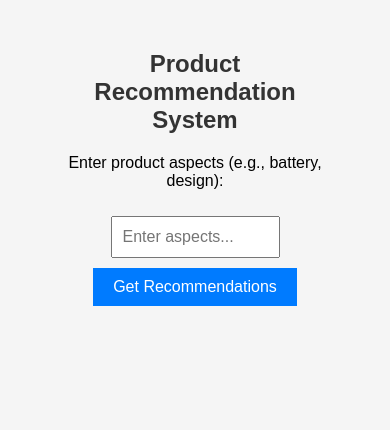
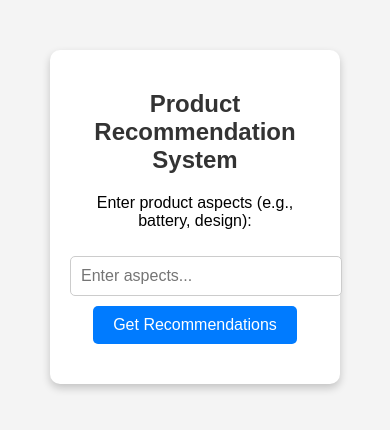
Before and after one commit to Maseerah03/flask-recommendation-api, a plain HTML site: page index.html in a window 390 px wide. Drawn offline with Linux system fonts and the light colour scheme.

Commit message:
Enhanced frontend with loader & better UI

```diff
--- a/index.html
+++ b/index.html
@@ -6,19 +6,29 @@
     <title>Product Recommendation System</title>
     <style>
         body {
-            font-family: Arial, sans-serif;
+            font-family: 'Arial', sans-serif;
             text-align: center;
             margin: 50px;
-            background-color: #f5f5f5;
+            background-color: #f4f4f4;
         }
         h2 {
             color: #333;
         }
+        .container {
+            max-width: 600px;
+            margin: auto;
+            padding: 20px;
+            background: white;
+            box-shadow: 0 4px 8px rgba(0, 0, 0, 0.2);
+            border-radius: 10px;
+        }
         input {
-            width: 50%;
+            width: 80%;
             padding: 10px;
             margin: 10px 0;
             font-size: 16px;
+            border: 1px solid #ccc;
+            border-radius: 5px;
         }
         button {
             padding: 10px 20px;
@@ -26,48 +36,84 @@
             background-color: #007BFF;
             color: white;
             border: none;
+            border-radius: 5px;
             cursor: pointer;
+            transition: 0.3s;
         }
         button:hover {
             background-color: #0056b3;
         }
         .results {
             margin-top: 20px;
+            text-align: left;
         }
         .aspect {
             font-weight: bold;
             color: green;
+            padding: 8px;
+            background: #e0f7e0;
+            border-radius: 5px;
+            margin: 5px 0;
+        }
+        .loader {
+            display: none;
+            border: 5px solid #f3f3f3;
+            border-top: 5px solid #007BFF;
+            border-radius: 50%;
+            width: 40px;
+            height: 40px;
+            animation: spin 1s linear infinite;
+            margin: 10px auto;
+        }
+        @keyframes spin {
+            0% { transform: rotate(0deg); }
+            100% { transform: rotate(360deg); }
+        }
+        @media (max-width: 600px) {
+            input {
+                width: 100%;
+            }
         }
     </style>
 </head>
 <body>
 
-    <h2>Product Recommendation System</h2>
-    <p>Enter product aspects (e.g., battery, design):</p>
-    <input type="text" id="aspectInput" placeholder="Enter aspects...">
-    <button onclick="getRecommendations()">Get Recommendations</button>
+    <div class="container">
+        <h2>Product Recommendation System</h2>
+        <p>Enter product aspects (e.g., battery, design):</p>
+        <input type="text" id="aspectInput" placeholder="Enter aspects...">
+        <button onclick="getRecommendations()">Get Recommendations</button>
 
-    <div class="results" id="results"></div>
+        <div class="loader" id="loader"></div>
+
+        <div class="results" id="results"></div>
+    </div>
 
     <script>
         function getRecommendations() {
             const aspects = document.getElementById("aspectInput").value;
+            const loader = document.getElementById("loader");
+            const resultDiv = document.getElementById("results");
+
             if (!aspects) {
                 alert("Please enter at least one aspect!");
                 return;
             }
 
-            const apiUrl = "https://flask-recommendation-api-6.onrender.com/recommend?aspects=" + aspects;
+            resultDiv.innerHTML = "";  // Clear previous results
+            loader.style.display = "block";  // Show loader
+
+            const apiUrl = `https://flask-recommendation-api.onrender.com/recommend?aspects=${aspects}`;
 
             fetch(apiUrl)
                 .then(response => response.json())
                 .then(data => {
-                    const resultDiv = document.getElementById("results");
-                    resultDiv.innerHTML = "<h3>Recommended Aspects:</h3>";
+                    loader.style.display = "none";  // Hide loader
 
                     if (data.recommended_aspects.length === 0) {
-                        resultDiv.innerHTML += "<p>No recommendations found.</p>";
+                        resultDiv.innerHTML = "<p>No recommendations found.</p>";
                     } else {
+                        resultDiv.innerHTML = "<h3>Recommended Aspects:</h3>";
                         data.recommended_aspects.forEach(item => {
                             resultDiv.innerHTML += `<p class="aspect">${item.Aspect} - Score: ${item.Sentiment_Score.toFixed(2)}</p>`;
                         });
@@ -75,7 +121,8 @@
                 })
                 .catch(error => {
                     console.error("Error fetching recommendations:", error);
-                    alert("Failed to fetch recommendations. Please try again.");
+                    resultDiv.innerHTML = "<p style='color: red;'>Failed to fetch recommendations. Please try again.</p>";
+                    loader.style.display = "none";  // Hide loader
                 });
         }
     </script>
```
